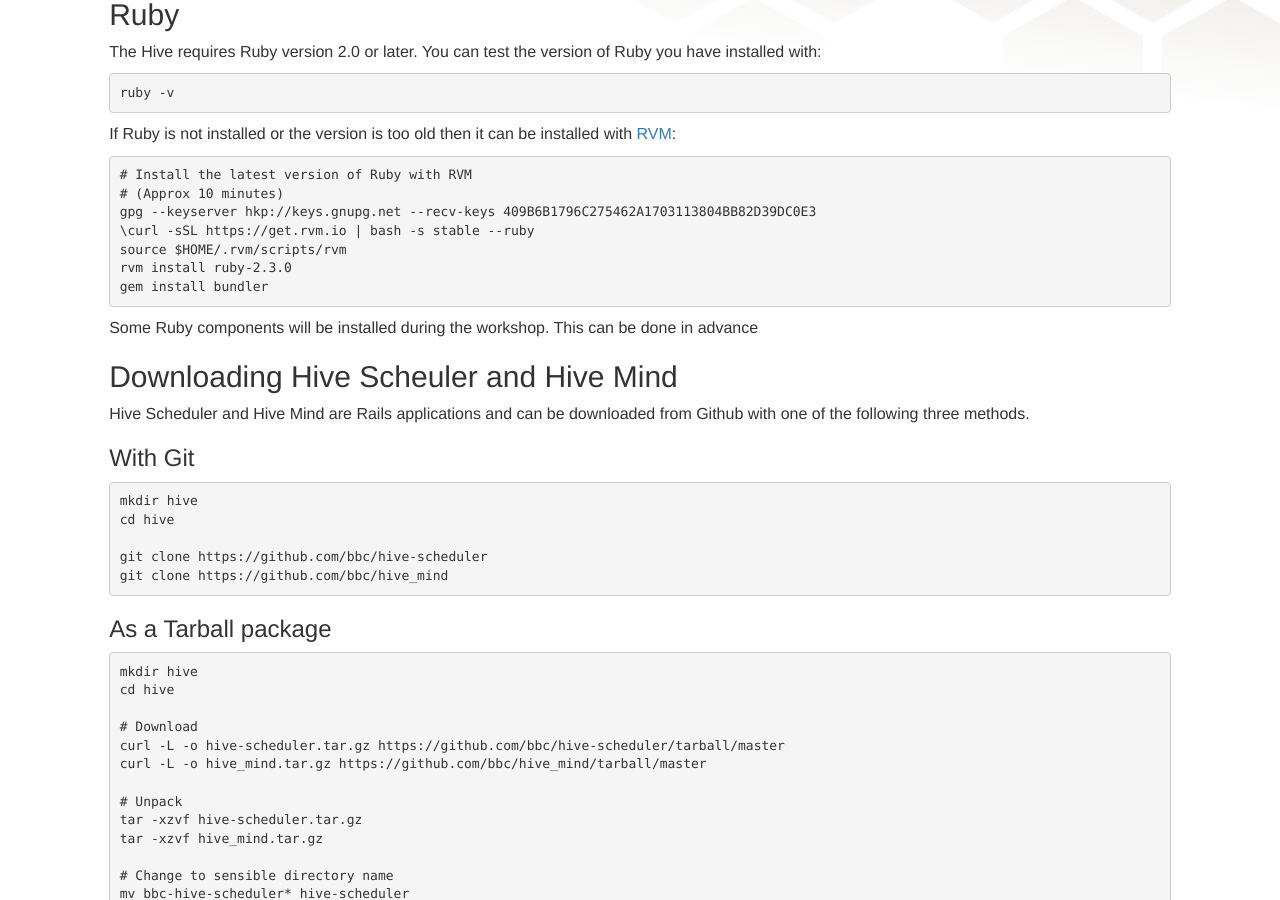
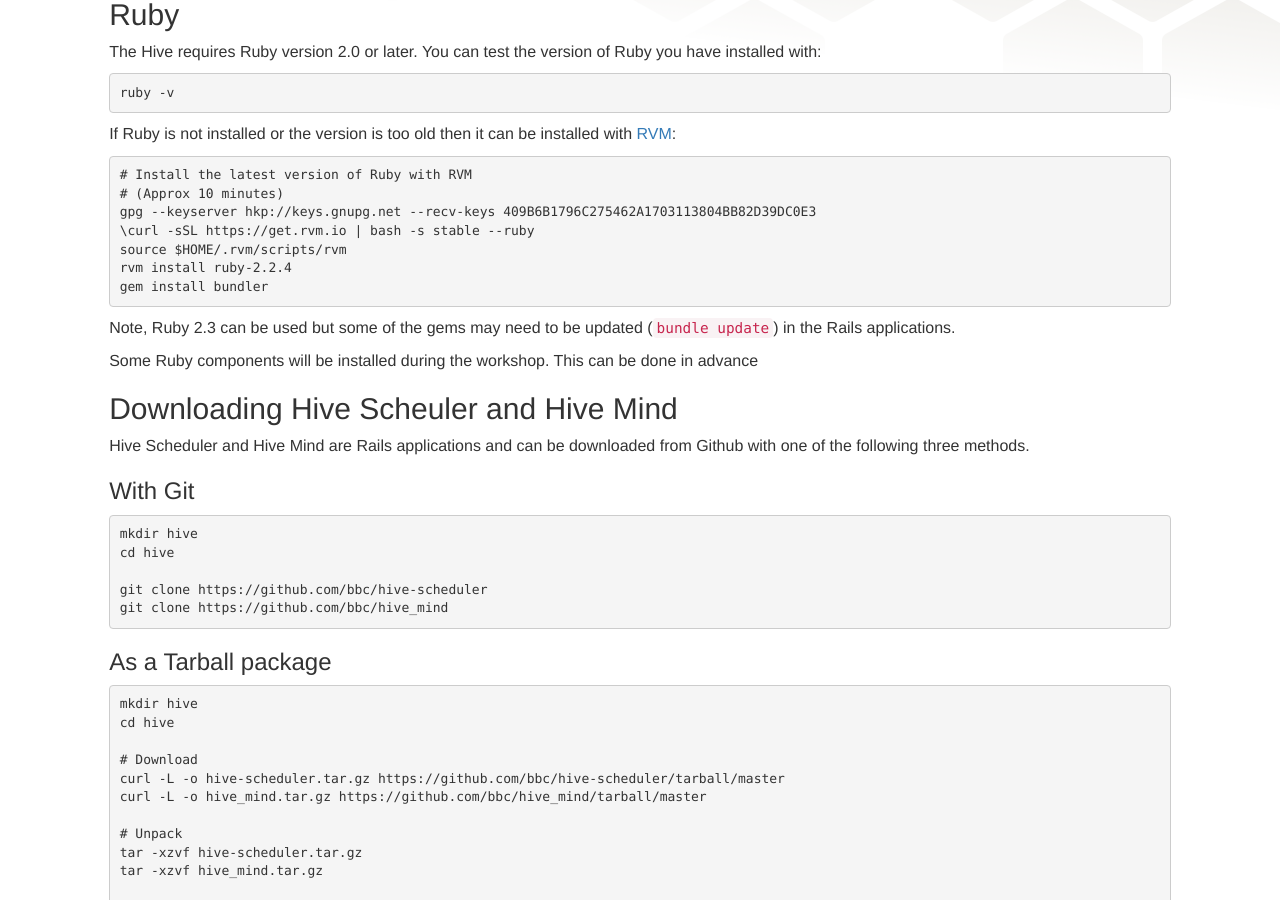
Before and after one commit to bbc/hive-ci, a Jekyll site: the page built from workshop/prerequisites.md, in a window 1280 px wide and 900 px high, scrolled down 325 px. Built offline with Jekyll 4.4.1, drawn with Linux system fonts in a browser that asks for light colours; nearby versions of some CDN libraries.

Commit message:
Use Ruby 2.2.4 instead of 2.3.0

```diff
--- a/workshop/prerequisites.md
+++ b/workshop/prerequisites.md
@@ -33,9 +33,13 @@
 gpg --keyserver hkp://keys.gnupg.net --recv-keys 409B6B1796C275462A1703113804BB82D39DC0E3
 \curl -sSL https://get.rvm.io | bash -s stable --ruby
 source $HOME/.rvm/scripts/rvm
-rvm install ruby-2.3.0
+rvm install ruby-2.2.4
 gem install bundler
 {% endhighlight %}
+
+Note, Ruby 2.3 can be used but some of the gems may need to be updated
+(`bundle update`)
+in the Rails applications.
 
 Some Ruby components will be installed during the workshop. This can be done in
 advance
```
